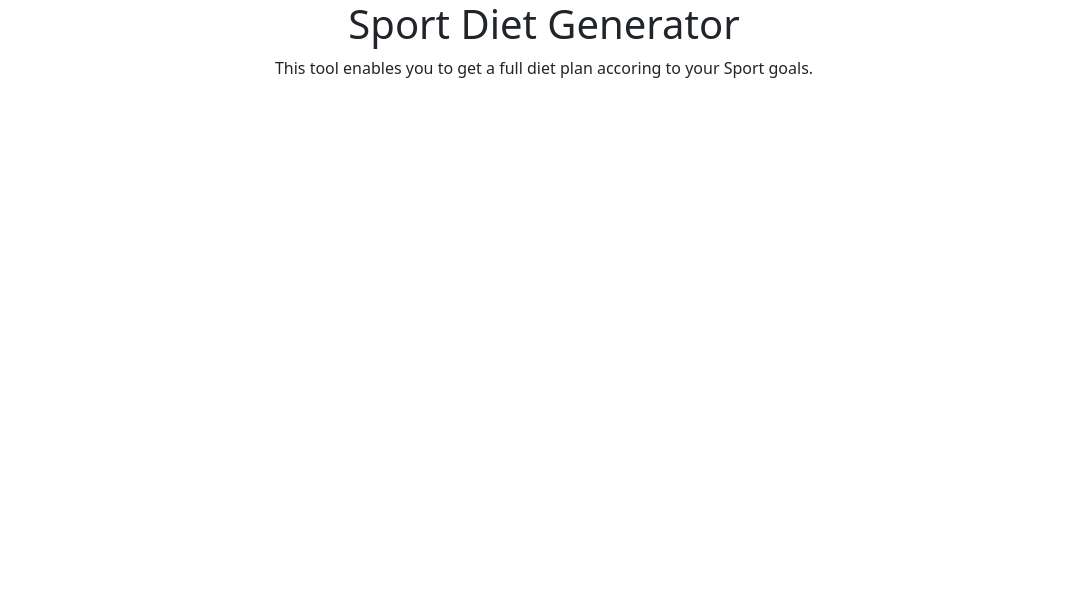
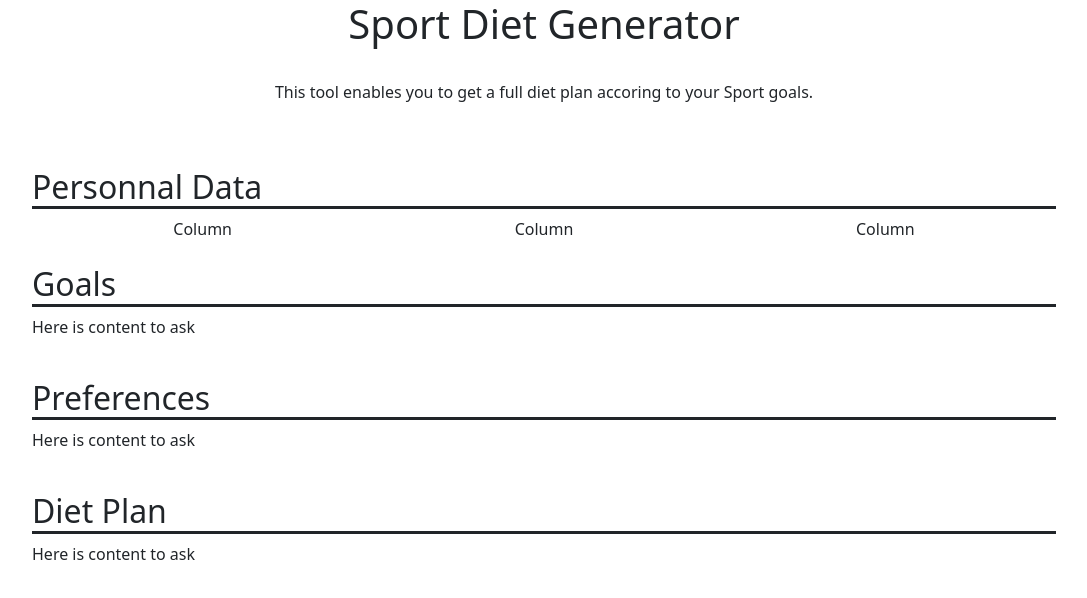
Before and after one commit to nicolas-ag/sport-diet-generator, an Angular app in the folder sport-diet-generator/: page / in a window 1280 px wide. Shown: the top 598 px of the page, without its empty margins (96-1183 px from the left). Built offline with nearby package versions, Linux system fonts and the light colour scheme.

Commit message:
building html fields locations
building html fields locations

```diff
--- a/sport-diet-generator/src/app/app.component.html
+++ b/sport-diet-generator/src/app/app.component.html
@@ -1,17 +1,43 @@
 <html>
   <body>
-    <div class="container">
+    <div class="container text-center">
       <h1>Sport Diet Generator</h1>
     </div>
 
-    <div class="container">
+    <div class="container text-center">
       <br />
       <p>
         This tool enables you to get a full diet plan accoring to your Sport
         goals.
       </p>
     </div>
+    <br />
+    <br />
 
+    <h2>Personnal Data</h2>
 
+    <div class="container text-center">
+      <div class="row">
+        <div class="col">Column</div>
+        <div class="col">Column</div>
+        <div class="col">Column</div>
+      </div>
+    </div>
+    <br />
+
+    <h2>Goals</h2>
+
+    <p>Here is content to ask</p>
+    <br />
+
+    <h2>Preferences</h2>
+
+    <p>Here is content to ask</p>
+    <br />
+
+    <h2>Diet Plan</h2>
+
+    <p>Here is content to ask</p>
+    <br />
   </body>
 </html>
--- a/sport-diet-generator/src/app/app.component.scss
+++ b/sport-diet-generator/src/app/app.component.scss
@@ -1,4 +1,8 @@
-.container {
-    display: flex;
-    justify-content: center;
-  }
+body {
+  margin-left: 10%;
+  margin-right: 10%;
+}
+
+h2 {
+  border-bottom: solid;
+}
```
